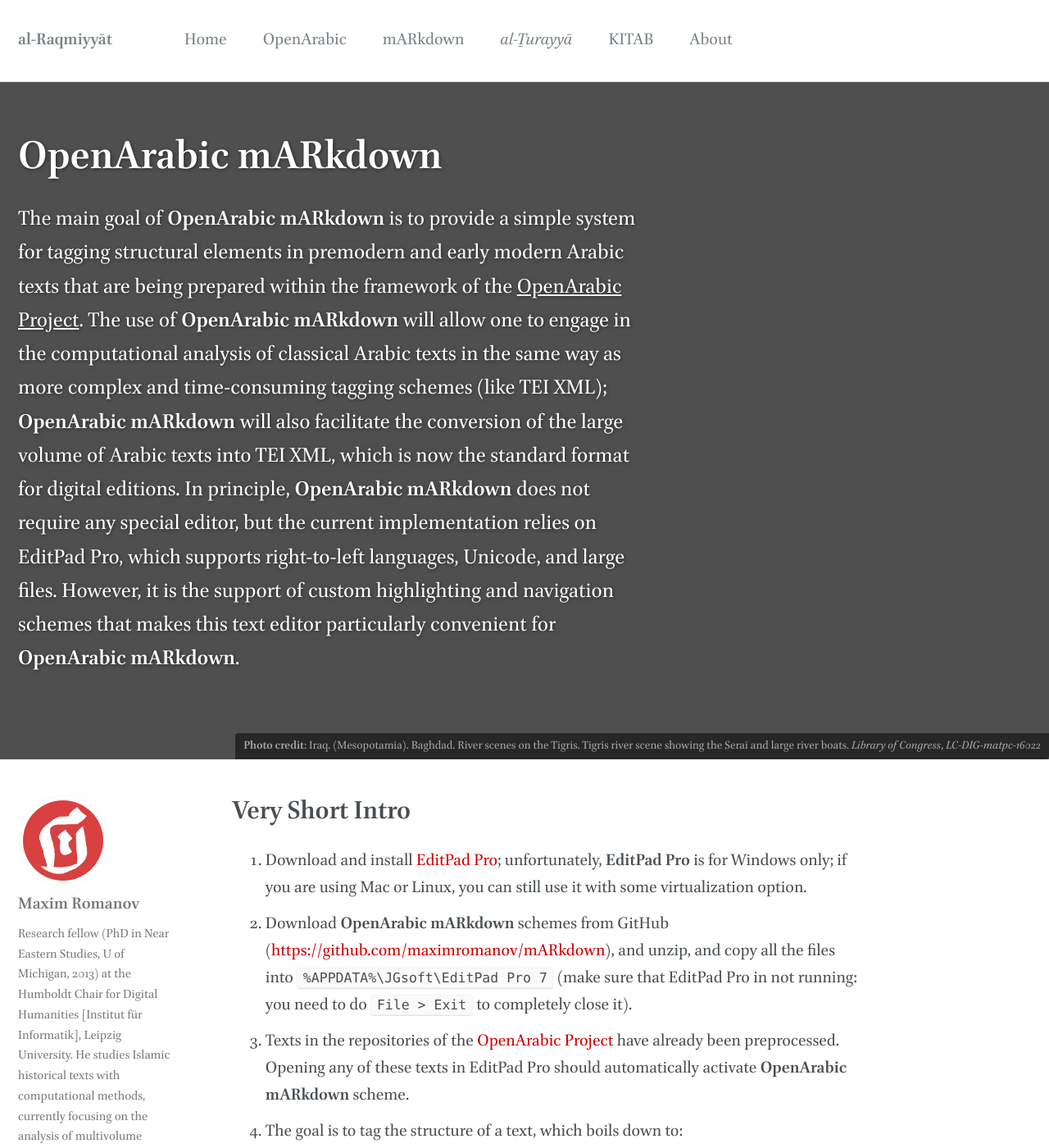
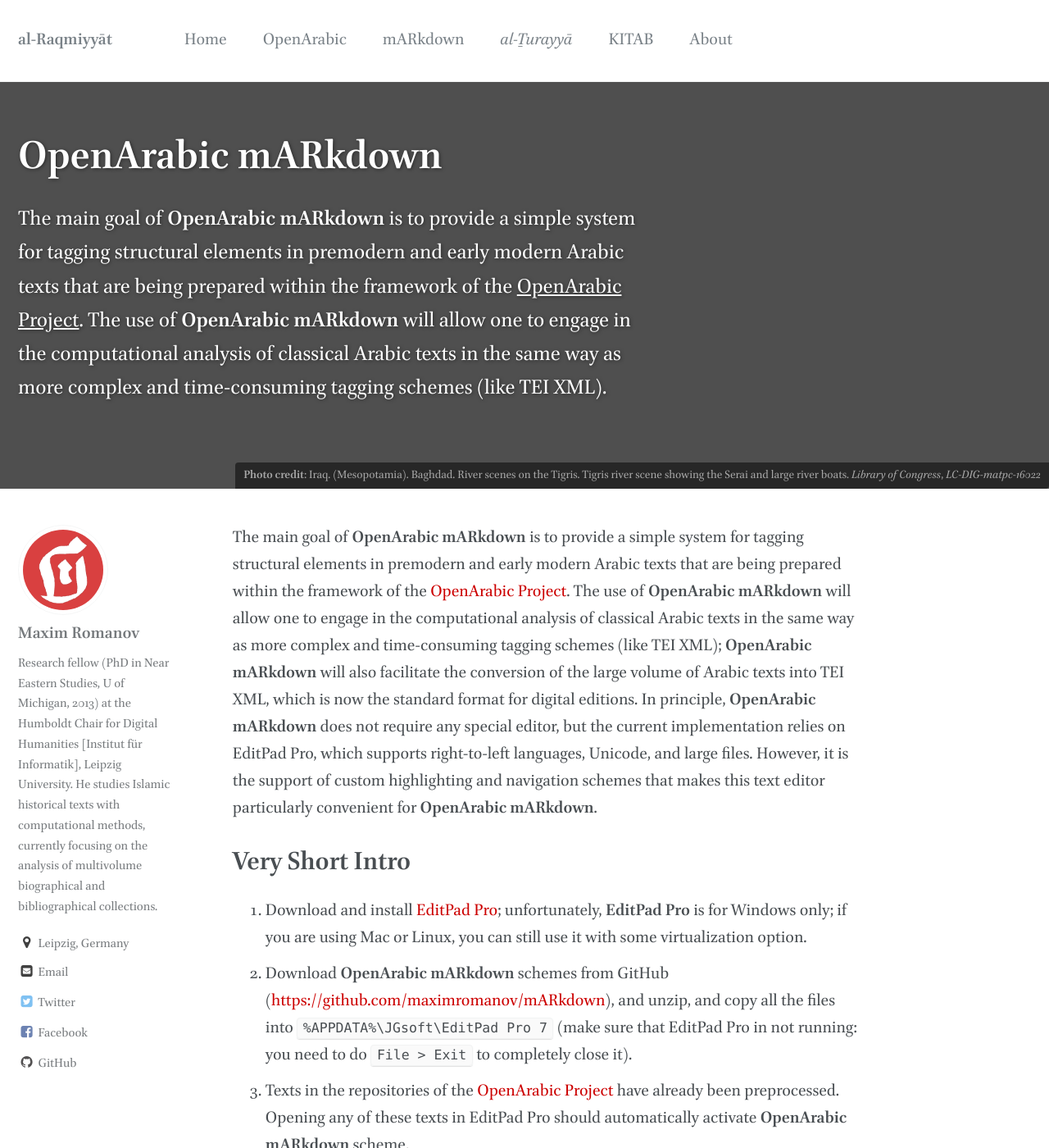
Before and after one commit to fauh45/alraqmiyyat.github.io, a Jekyll site: the page built from _pages/mARkdown.md, in a window 1280 px wide and 1400 px high. Shown: the whole window at 82% size. Built offline with Jekyll 4.4.1, drawn with Linux system fonts in a browser that asks for light colours; some web fonts are replaced; comment, search, counter and statistics services are not loaded; some of the changed lines change nothing that is shown.

Commit message:
mARkdown excerpt shortened for better visual appearance

```diff
--- a/_pages/mARkdown.md
+++ b/_pages/mARkdown.md
@@ -1,5 +1,5 @@
 ---
-excerpt:	"The main goal of **OpenArabic mARkdown** is to provide a simple system for tagging structural elements in premodern and early modern Arabic texts that are being prepared within the framework of the [OpenArabic Project](https://github.com/OpenArabic). The use of **OpenArabic mARkdown** will allow one to engage in the computational analysis of classical Arabic texts in the same way as more complex and time-consuming tagging schemes (like TEI XML); **OpenArabic mARkdown** will also facilitate the conversion of the large volume of Arabic texts into TEI XML, which is now the standard format for digital editions. In principle, **OpenArabic mARkdown** does not require any special editor, but the current implementation relies on EditPad Pro, which supports right-to-left languages, Unicode, and large files. However, it is the support of custom highlighting and navigation schemes that makes this text editor particularly convenient for **OpenArabic mARkdown**."
+excerpt:	"The main goal of **OpenArabic mARkdown** is to provide a simple system for tagging structural elements in premodern and early modern Arabic texts that are being prepared within the framework of the [OpenArabic Project](https://github.com/OpenArabic). The use of **OpenArabic mARkdown** will allow one to engage in the computational analysis of classical Arabic texts in the same way as more complex and time-consuming tagging schemes (like TEI XML)."
 header:
   overlay_image: /images/covers/16022u.jpg
   overlay_filter: rgba(0, 0, 0, 0.5)
@@ -11,6 +11,9 @@
 author_profile: true
 permalink: /mARkdown/
 ---
+
+The main goal of **OpenArabic mARkdown** is to provide a simple system for tagging structural elements in premodern and early modern Arabic texts that are being prepared within the framework of the [OpenArabic Project](https://github.com/OpenArabic). The use of **OpenArabic mARkdown** will allow one to engage in the computational analysis of classical Arabic texts in the same way as more complex and time-consuming tagging schemes (like TEI XML); **OpenArabic mARkdown** will also facilitate the conversion of the large volume of Arabic texts into TEI XML, which is now the standard format for digital editions. In principle, **OpenArabic mARkdown** does not require any special editor, but the current implementation relies on EditPad Pro, which supports right-to-left languages, Unicode, and large files. However, it is the support of custom highlighting and navigation schemes that makes this text editor particularly convenient for **OpenArabic mARkdown**.
+
 
 # Very Short Intro
 
```
Also changed, not shown: 2 other files.
